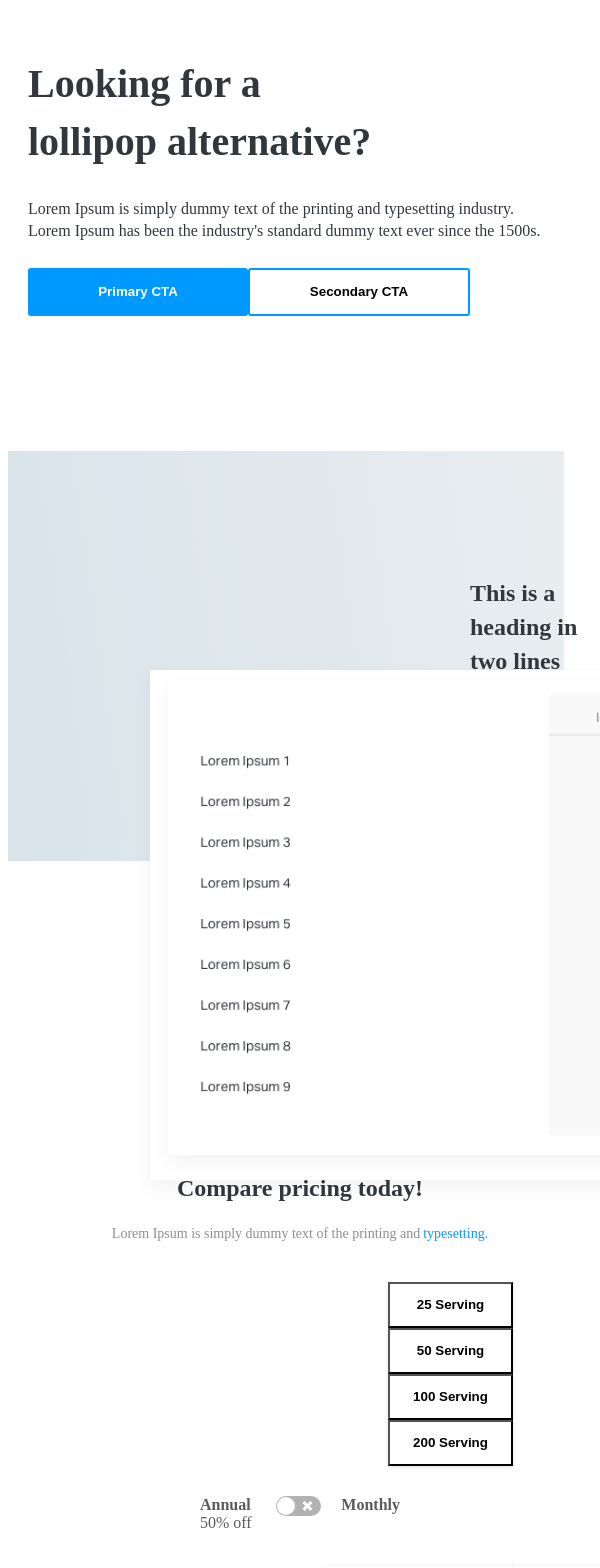
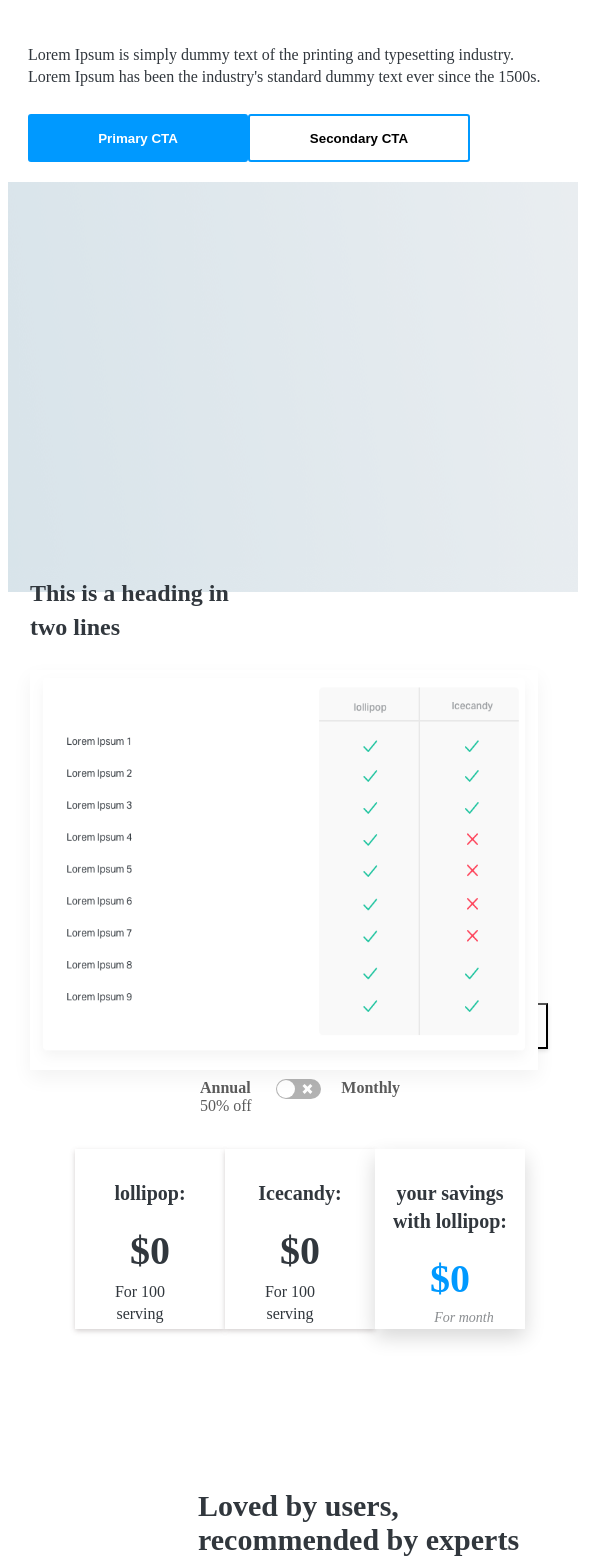
Before and after one commit to SRILAKSHMI576/Marvel_App, a React (Create React App) app: page / in a window 600 px wide. Shown: the top 1568 px of the page. Built offline with nearby package versions, Linux system fonts and the light colour scheme.

Commit message:
Update files

```diff
--- a/src/components/header/Header.js
+++ b/src/components/header/Header.js
@@ -4,10 +4,10 @@ import "./style.css";
 function Header() {
   return (
     <div className="header">
-      <h1>
+      {/* <h1>
         Looking for a <br />
         lollipop alternative?
-      </h1>
+      </h1> */}
       <p>
         Lorem Ipsum is simply dummy text of the printing and typesetting
         industry.
--- a/src/components/info/style.css
+++ b/src/components/info/style.css
@@ -44,3 +44,21 @@
     width: 50%;
   }
 }
+
+@media only screen and (min-width: 480px) and (max-width: 767px) {
+  .heading {
+    left: 30%;
+  }
+  .group {
+    width: 95%;
+  }
+  .Group {
+    left: 5%;
+  }
+  .bg {
+    width: 100%;
+  }
+  .BG {
+    width: 97%;
+  }
+}
--- a/src/components/priceCalculator/style.css
+++ b/src/components/priceCalculator/style.css
@@ -120,7 +120,7 @@
   font-weight: bold;
 }
 
-@media only screen and (min-width: 320px) and (max-width: 479px) {
+@media only screen and (min-width: 320px) and (max-width: 780px) {
   .buttons {
     margin-left: 40px;
     margin-top: 30px;
@@ -169,3 +169,13 @@
     left: 30px;
   }
 }
+
+@media only screen and (min-width: 480px) {
+  .boxes {
+    width: 450px;
+    margin-left: auto;
+    margin-right: auto;
+    display: grid;
+    grid-template-columns: auto auto auto;
+  }
+}
--- a/src/components/product/style.css
+++ b/src/components/product/style.css
@@ -34,6 +34,8 @@
 
 .group4 {
   margin-left: 120px;
+  height: 335px;
+  width: 305px;
 }
 
 @media only screen and (min-width: 320px) and (max-width: 479px) {
@@ -41,6 +43,7 @@
     margin-left: 0px;
     margin-top: 0px;
     padding: 20px;
+    display: block;
   }
   .loved-by-users-reco-copy-2 {
     width: 100%;
@@ -51,7 +54,8 @@
   }
   .group4 {
     margin-left: 0px;
-    height: 250px;
-    width: 100%;
+    height: 335px;
+    width: 305px;
+    margin-top: 20px;
   }
 }
```
